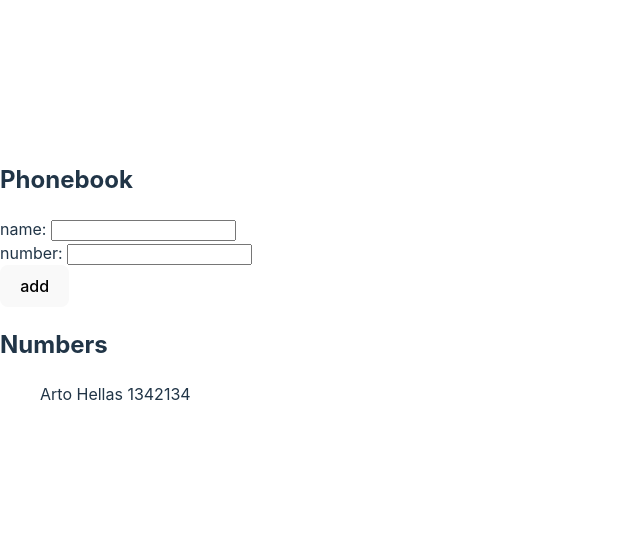
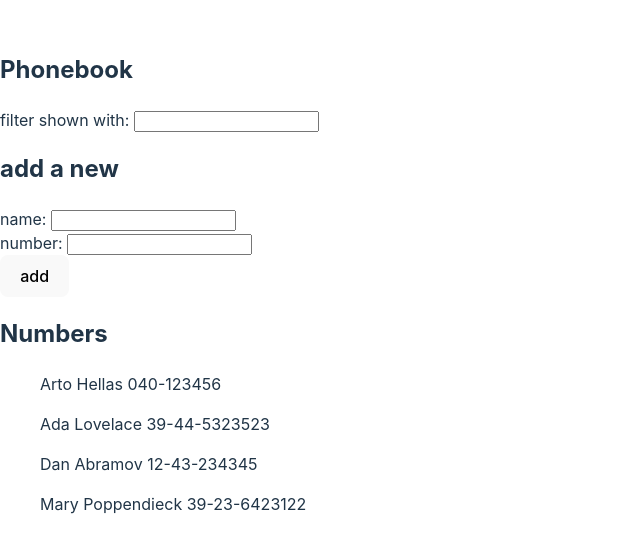
Before and after one commit to kishanbabuji/fullstackopen-kishanbabuji, a React (Vite) app in the folder part2/phonebook/: page / in a window 1280 px wide. Shown: the part 118-670 px from the top of the page, without its empty margins (0-640 px from the left). Built offline with nearby package versions, Linux system fonts and the light colour scheme.

Commit message:
exercise 2.9

```diff
--- a/part2/phonebook/src/App.jsx
+++ b/part2/phonebook/src/App.jsx
@@ -10,10 +10,15 @@
 
 const App = () => {
   const [persons, setPersons] = useState([
-    { id: 1, name: 'Arto Hellas', number: '1342134'}
+    { name: 'Arto Hellas', number: '040-123456', id: 1 },
+    { name: 'Ada Lovelace', number: '39-44-5323523', id: 2 },
+    { name: 'Dan Abramov', number: '12-43-234345', id: 3 },
+    { name: 'Mary Poppendieck', number: '39-23-6423122', id: 4 }
   ])
   const [newName, setNewName] = useState('')
   const [newNumber, setNewNumber] = useState('')
+  const [newFilter, setNewFilter] = useState('')
+  const [personsToShow, setNewPersonsToShow] = useState(persons)
 
   const addName = (event) => {
     event.preventDefault()
@@ -44,9 +49,19 @@
     setNewNumber(event.target.value)
   }
 
+  const handleFilterChange = (event) => {
+    console.log(event.target.value)
+    setNewFilter(event.target.value)
+    setNewPersonsToShow(persons.filter(person => person.name.toLowerCase().includes(event.target.value.toLowerCase())))
+  }
+
   return (
     <div>
       <h2>Phonebook</h2>
+      <div>
+          filter shown with: <input value={newFilter} onChange={handleFilterChange}/>
+      </div>
+      <h2>add a new</h2>
       <form onSubmit={addName}>
         <div>
           name: <input value={newName} onChange={handleNameChange}/>
@@ -60,7 +75,7 @@
       </form>
       <h2>Numbers</h2>
       <ul>
-        {persons.map(person =>
+        {personsToShow.map(person =>
           <Person key={person.id} person = {person} />
         )}
       </ul>
```
